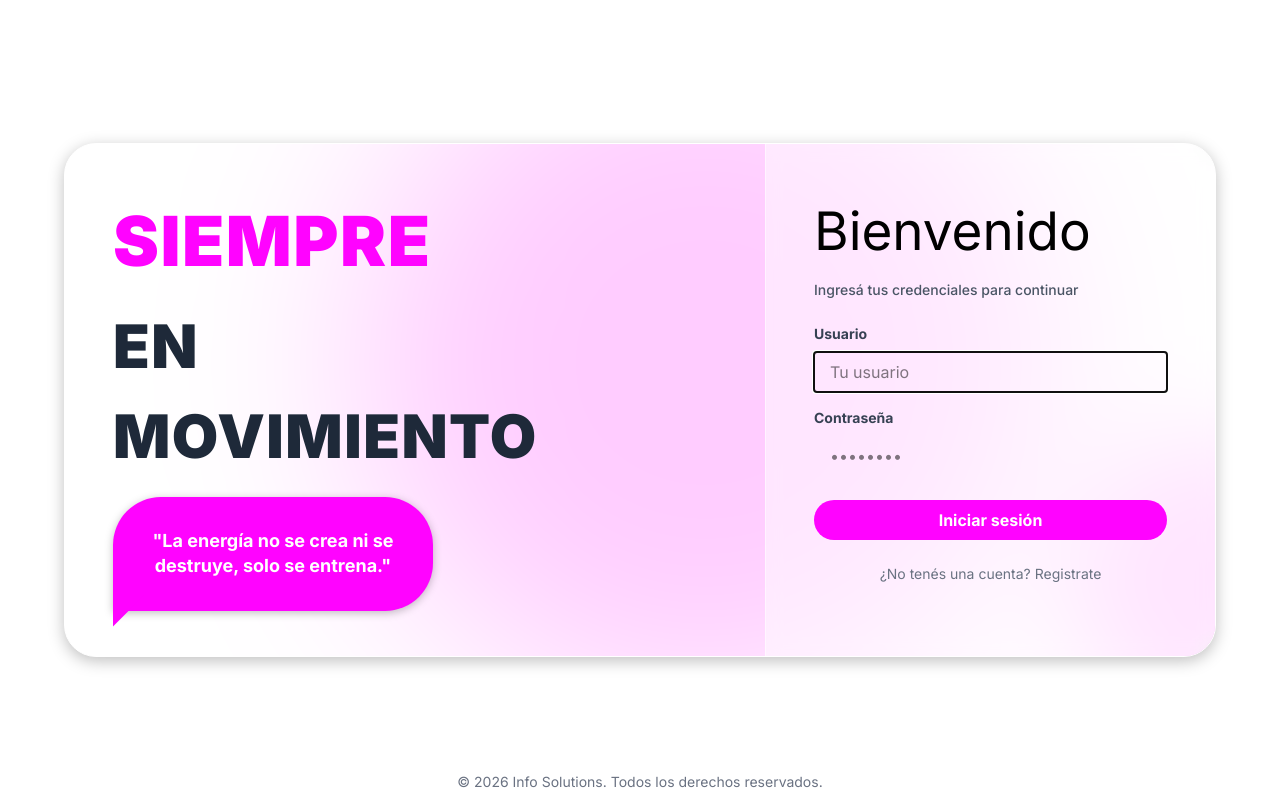
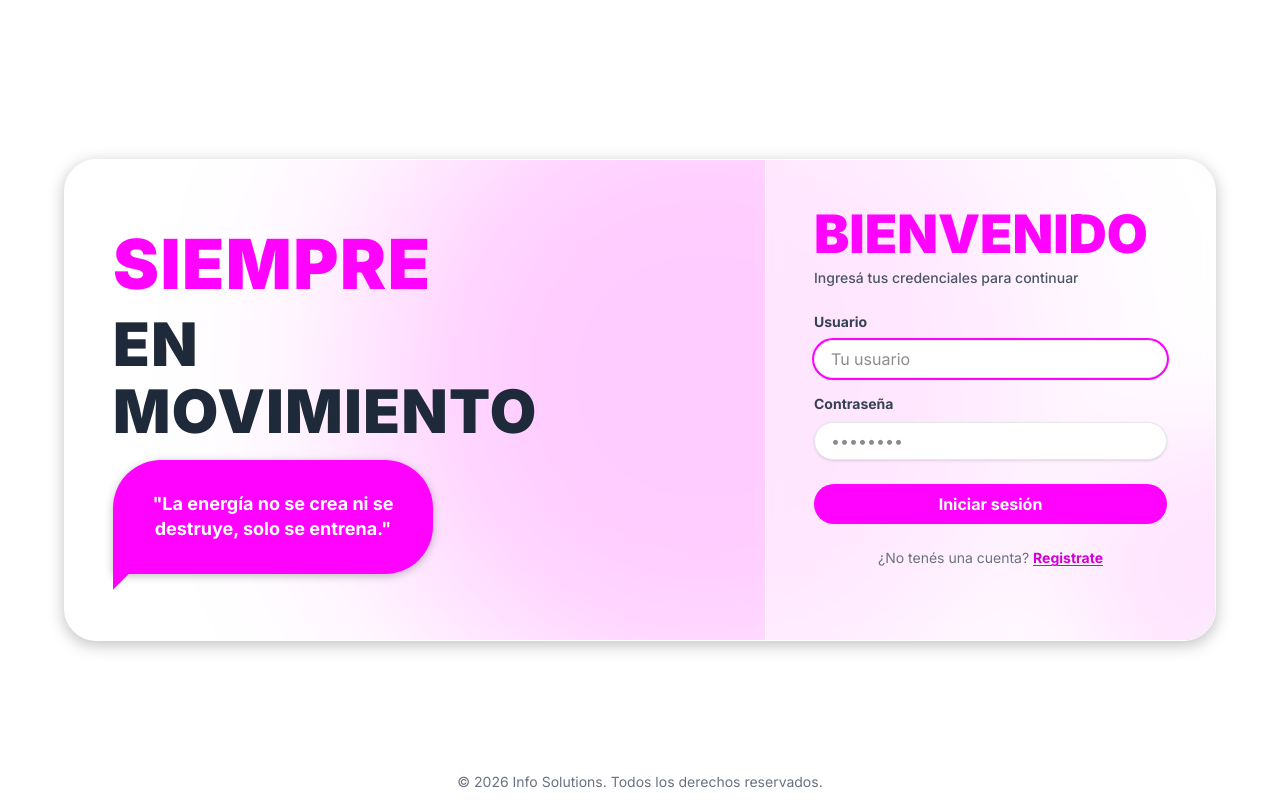
Before and after one commit to ferreroianjose/ingenieria-de-software-ii, a Django app: page /users/login/?next=/dashboard/ in a window 1280 px wide. Run offline with Django 5.2, Linux system fonts and the light colour scheme; parts of the project's set-up code (start-up, migrations or seed data) failed here and were passed over.

Commit message:
Definí estilos para elementos comunes

```diff
--- a/templates/base.html
+++ b/templates/base.html
@@ -70,6 +70,27 @@
 		  --radius-9xl: 3.5rem;
 		  --radius-xxl: 4.0rem;
 		}
+
+    @layer base {
+      h1 {
+        @apply text-5xl lg:text-6xl font-black text-primary-400 uppercase text-pretty;
+      }
+      h2 {
+        @apply text-3xl lg:text-4xl font-bold text-primary-400 uppercase;
+      }
+      button {
+        @apply py-2 px-4 rounded-full focus:outline-none focus:ring-2 focus:ring-primary-700 focus:ring-offset-2 w-full transition-colors font-bold;
+      }
+      label {
+        @apply text-sm font-bold text-gray-700 mb-2;
+      }
+      input {
+        @apply bg-white border border-gray-200 rounded-full shadow-sm text-on-light-bg-500 leading-tight transition-all ring-0 hover:ring-2 hover:ring-primary-400/25 focus:outline-none focus:ring-2 focus:ring-primary-400;
+      }
+      a {
+        @apply text-primary-500 visited:text-primary-600 font-bold underline underline-offset-2 hover:text-primary-400 transition-colors;
+      }
+    }
 		</style>
 
 		<!-- Alpine.js -->
--- a/templates/partials/_primary_button.html
+++ b/templates/partials/_primary_button.html
@@ -1,5 +1,5 @@
 <button
-	class="bg-primary-400 hover:bg-primary-500 text-white font-bold py-2 px-4 rounded-4xl focus:outline-none focus:shadow-outline w-full transition-colors"
+	class="bg-primary-400 hover:bg-primary-600 text-white"
 	type="submit"
 >
 	{{ label }}
--- /dev/null
+++ b/templates/partials/_secondary_button.html
@@ -0,0 +1,6 @@
+<button
+	class="bg-transparent border-2 border-primary-500 hover:bg-primary-500 hover:text-white text-on-primary text-on-light-bg-500 font-bold"
+	type="submit"
+>
+	{{ label }}
+</button>
--- a/templates/users/two_factor.html
+++ b/templates/users/two_factor.html
@@ -2,7 +2,7 @@
 
 {% block title %}Verificación de dos factores{% endblock %}
 
-{% block auth_title %}<div class="lg:text-5xl tracking-tight">Verificación en dos pasos</div>{% endblock %}
+{% block auth_title %}<div class="tracking-tight md:tracking-tighter">Verificación en 2 pasos</div>{% endblock %}
 {% block auth_subtitle %}Ingresá el código que recibiste{% endblock %}
 {% block auth_form_action %}{% url 'two_factor' %}{% endblock %}
 
```
